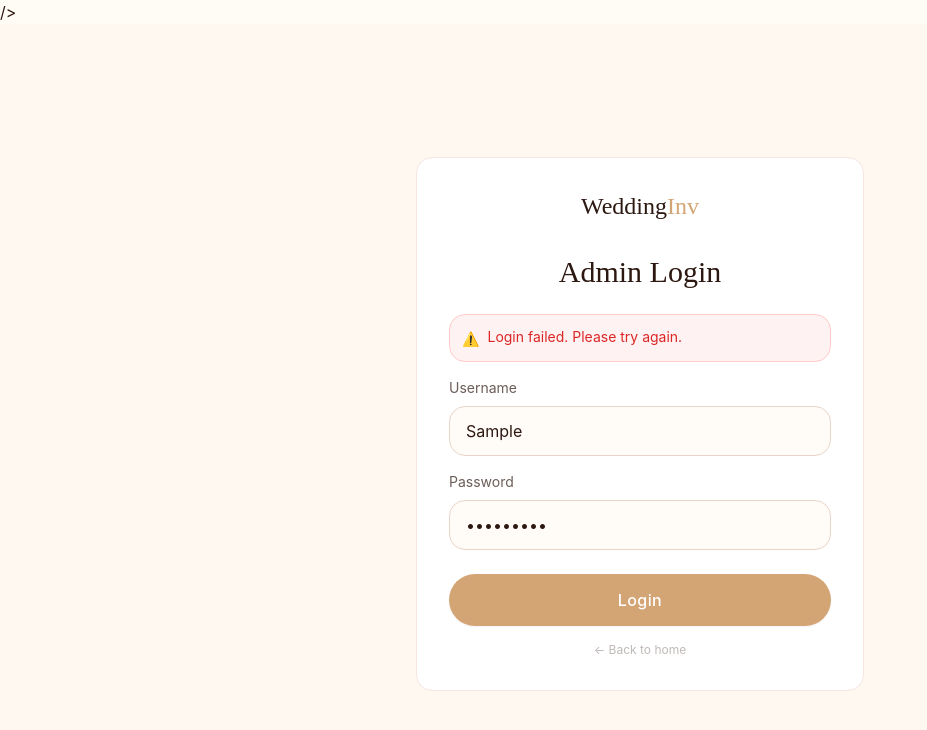
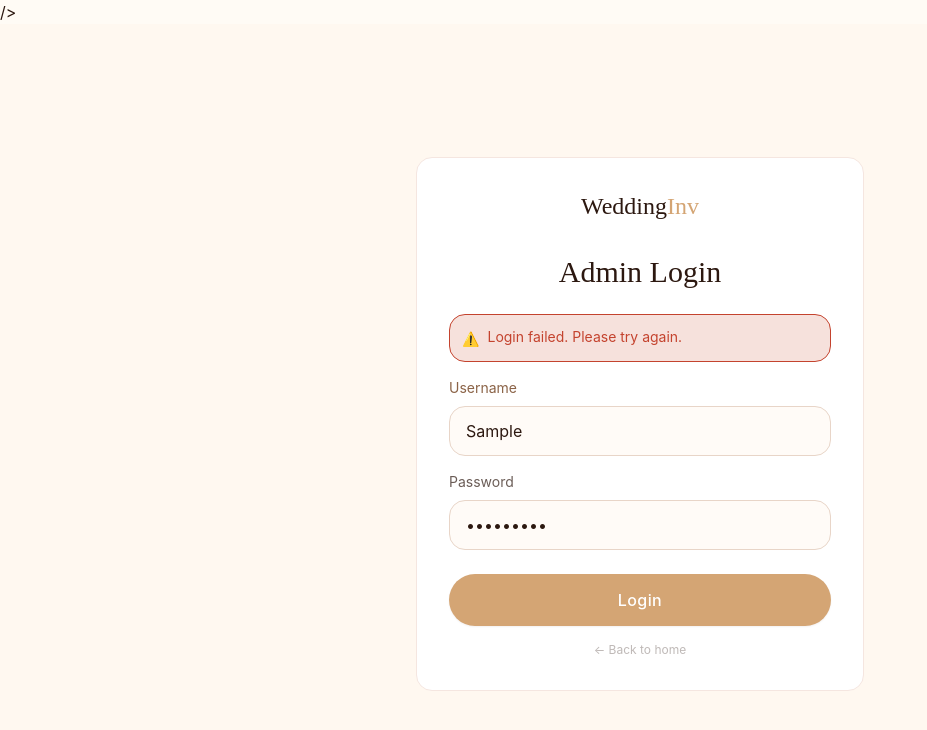
Before and after one commit to lovelymondayz/wedding-invitation, a React (Vite) app in the folder frontend/: page /admin/login in a window 1280 px wide. Both pictures are taken after typing "Sample", "Sample123" into the empty fields and a click on the button "Login". Shown: the top 730 px of the page, without its empty margins (0-927 px from the left). Built offline with nearby package versions, Linux system fonts and the light colour scheme; no server answers.

Commit message:
fix: remove AnimatePresence causing empty fragment on admin login page
- Replace AnimatePresence with conditional render to prevent ghost /> in DOM
- Replace hardcoded red-50/200/500/600 with danger/danger-subtle tokens
- Clean up unused AnimatePresence import
- Fix text-text/70 → text-text-muted

```diff
--- a/frontend/src/pages/admin/LoginPage.tsx
+++ b/frontend/src/pages/admin/LoginPage.tsx
@@ -1,6 +1,6 @@
 import { FC, useState } from 'react';
 import { useNavigate } from 'react-router-dom';
-import { motion, AnimatePresence } from 'framer-motion';
+import { motion } from 'framer-motion';
 import toast from 'react-hot-toast';
 import * as api from '../../api/services';
 
@@ -71,30 +71,27 @@ export const LoginPage: FC = () => {
         </div>
         <h1 className="font-display text-3xl text-text text-center mb-6">Admin Login</h1>
 
-        <AnimatePresence>
         {error && (
           <motion.div
             initial={{ opacity: 0, y: -10 }}
             animate={{ opacity: 1, y: 0 }}
-              exit={{ opacity: 0, y: -10 }}
-              className="mb-4 p-3 rounded-xl bg-red-50 border border-red-200 flex items-start gap-2"
+            className="mb-4 p-3 rounded-xl bg-danger-subtle border border-danger flex items-start gap-2"
           >
-              <span className="text-red-500 text-sm mt-0.5">⚠️</span>
-              <p className="text-red-600 text-sm">{error}</p>
+            <span className="text-danger text-sm mt-0.5">⚠️</span>
+            <p className="text-danger text-sm">{error}</p>
           </motion.div>
         )}
-        </AnimatePresence>
 
         <form onSubmit={handleSubmit}>
           <div className="mb-4">
-            <label className="block text-text/70 text-sm mb-2">Username</label>
+            <label className="block text-text-muted text-sm mb-2">Username</label>
             <input type="text" required value={username} onChange={(e) => { setUsername(e.target.value); setError(null); }}
-              className={`w-full px-4 py-3 rounded-xl border bg-surface-alt/50 focus:outline-none transition-colors ${error?.toLowerCase().includes('username') ? 'border-red-300 focus:border-red-400' : 'border-border-strong focus:border-primary'}`} />
+              className={`w-full px-4 py-3 rounded-xl border bg-surface-alt/50 focus:outline-none transition-colors ${error?.toLowerCase().includes('username') ? 'border-danger focus:border-danger' : 'border-border-strong focus:border-primary'}`} />
           </div>
           <div className="mb-6">
             <label className="block text-text/70 text-sm mb-2">Password</label>
             <input type="password" required value={password} onChange={(e) => { setPassword(e.target.value); setError(null); }}
-              className={`w-full px-4 py-3 rounded-xl border bg-surface-alt/50 focus:outline-none transition-colors ${error?.toLowerCase().includes('password') ? 'border-red-300 focus:border-red-400' : 'border-border-strong focus:border-primary'}`} />
+              className={`w-full px-4 py-3 rounded-xl border bg-surface-alt/50 focus:outline-none transition-colors ${error?.toLowerCase().includes('password') ? 'border-danger focus:border-danger' : 'border-border-strong focus:border-primary'}`} />
           </div>
           <button type="submit" disabled={loading} className="btn-primary w-full">
             {loading ? 'Logging in...' : 'Login'}
```
Lines whose indentation alone changed are shown as unchanged.
